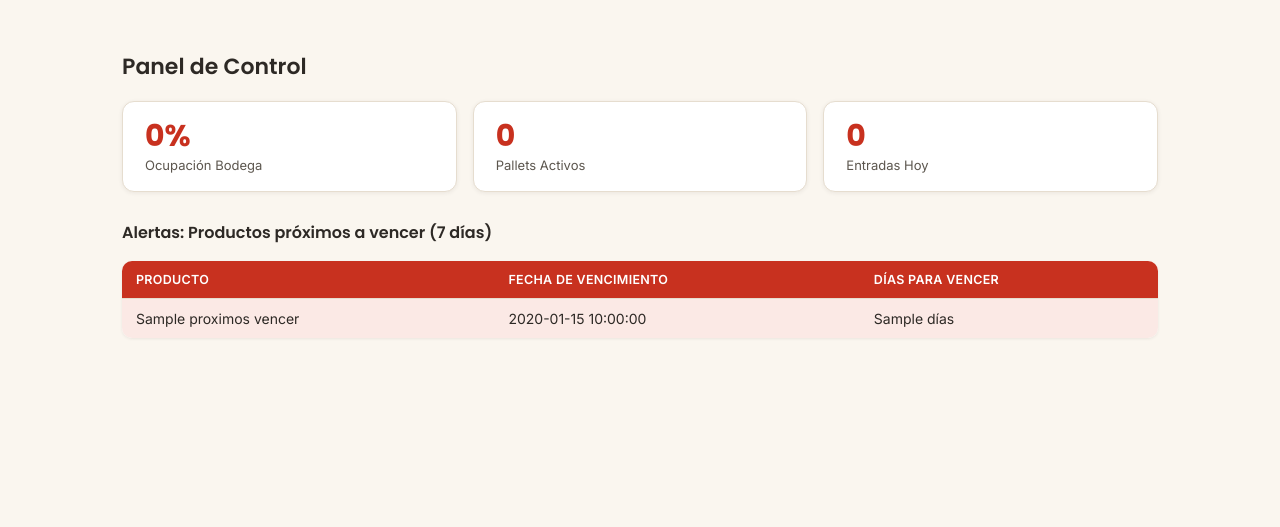
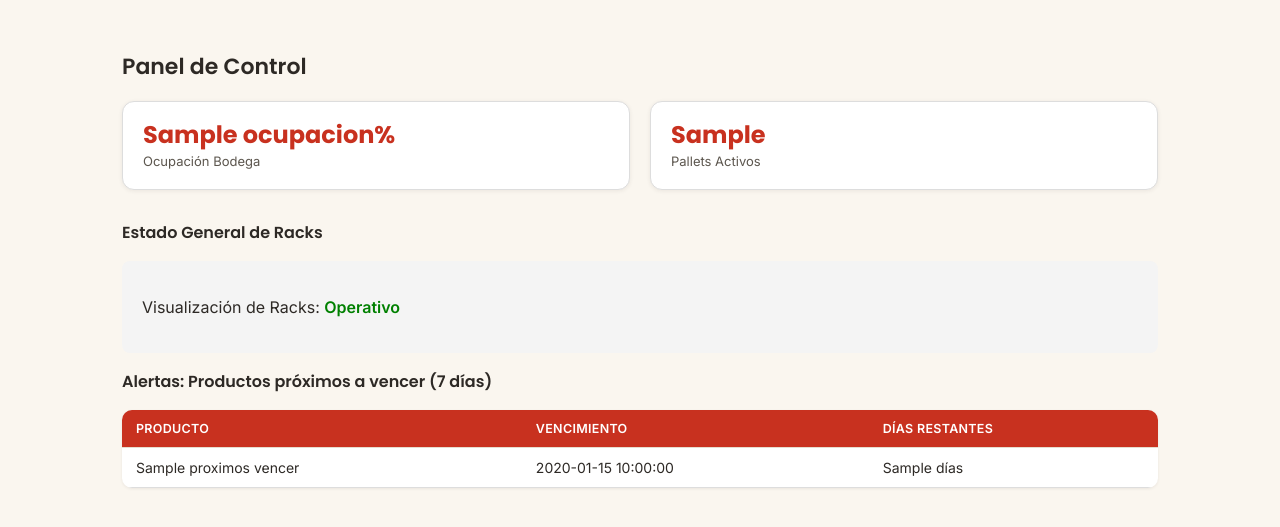
Before and after one commit to sarojasgarrido/Hc-alimentos-, a Flask app: template templates/dashboard.html in a window 1280 px wide. Shown: the part 108-635 px from the top of the page. Run offline with Flask 3, Linux system fonts and the light colour scheme; the template is opened without the code that fills it: most values are stand-ins (such as "Sample title", 1, 10 or a date in 2020); some libraries are stand-ins or nearby versions.

Commit message:
dashboard.html

```diff
--- a/templates/dashboard.html
+++ b/templates/dashboard.html
@@ -4,43 +4,43 @@
 <h2>Panel de Control</h2>
 
 <!-- Métricas de capacidad -->
-<div class="tarjetas">
-    <div class="tarjeta">
-        <div class="numero">0%</div>
+<div class="tarjetas" style="display: flex; gap: 20px; margin-bottom: 30px;">
+    <div class="tarjeta" style="padding: 20px; background: #fff; border: 1px solid #ddd; flex: 1;">
+        <div class="numero" style="font-size: 24px; font-weight: bold;">{{ ocupacion }}%</div>
         <div class="etiqueta">Ocupación Bodega</div>
     </div>
-    <div class="tarjeta">
-        <div class="numero">0</div>
+    <div class="tarjeta" style="padding: 20px; background: #fff; border: 1px solid #ddd; flex: 1;">
+        <div class="numero" style="font-size: 24px; font-weight: bold;">{{ pallets_activos }}</div>
         <div class="etiqueta">Pallets Activos</div>
-    </div>
-    <div class="tarjeta">
-        <div class="numero">0</div>
-        <div class="etiqueta">Entradas Hoy</div>
     </div>
 </div>
 
-<!-- Alertas Críticas (Lo solicitado por el profesor) -->
+<!-- Sección de estado de Racks (Visualización profesional) -->
+<h3>Estado General de Racks</h3>
+<div class="rack-container" style="background: #f4f4f4; padding: 20px; border-radius: 8px;">
+    <!-- Aquí puedes renderizar gráficamente tus racks o dejar el estado -->
+    <p>Visualización de Racks: <span style="color: green; font-weight: bold;">Operativo</span></p>
+</div>
+
 <h3>Alertas: Productos próximos a vencer (7 días)</h3>
-<table>
-    <tr>
+<table style="width: 100%; border-collapse: collapse;">
+    <thead>
+        <tr style="background: #eee;">
             <th>Producto</th>
-        <th>Fecha de Vencimiento</th>
-        <th>Días para vencer</th>
+            <th>Vencimiento</th>
+            <th>Días Restantes</th>
         </tr>
+    </thead>
+    <tbody>
         {% for p in proximos_vencer %}
-    <tr class="fila-vencido">
+        <tr style="border-bottom: 1px solid #ddd;">
             <td>{{ p.nombre }}</td>
             <td>{{ p.fecha_vencimiento }}</td>
             <td>{{ p.dias_restantes }} días</td>
         </tr>
         {% else %}
-    <tr>
-        <td colspan="3" style="text-align: center; color: var(--verde-ok);">
-            ✅ No hay productos críticos en bodega.
-        </td>
-    </tr>
+        <tr><td colspan="3" style="text-align: center;">Sin alertas críticas.</td></tr>
         {% endfor %}
+    </tbody>
 </table>
-
-<!-- Aquí podrías agregar más secciones de métricas si el profesor lo requiere -->
 {% endblock %}
```
Lines whose indentation alone changed are shown as unchanged.
